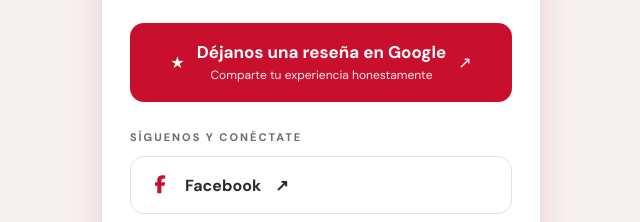
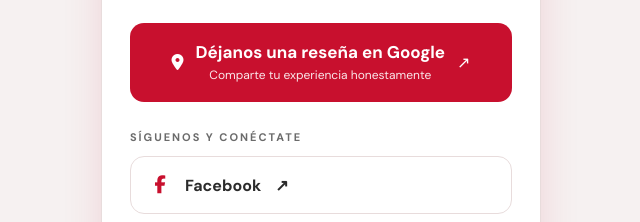
Before and after one commit to JoshoNun/Nu-ezZapateriaNFC, a plain HTML site: page index.html in a window 1280 px wide. Shown: the part 365-587 px from the top of the page, 319-959 px from the left. Drawn offline with nearby package versions, Linux system fonts and the light colour scheme.

Commit message:
Update index.html

```diff
--- a/index.html
+++ b/index.html
@@ -130,7 +130,7 @@
 
     <a class="btn-principal" target="_blank" rel="noopener"
        href="https://search.google.com/local/writereview?placeid=ChIJYQs6R1HVz4URt5R_xyEX9sM">
-      <span aria-hidden="true">★</span>
+      <span class="icon"><i class="fa-solid fa-location-dot"></i></span>
       <span class="texto">
         <strong>Déjanos una reseña en Google</strong>
         <small>Comparte tu experiencia honestamente</small>
```
